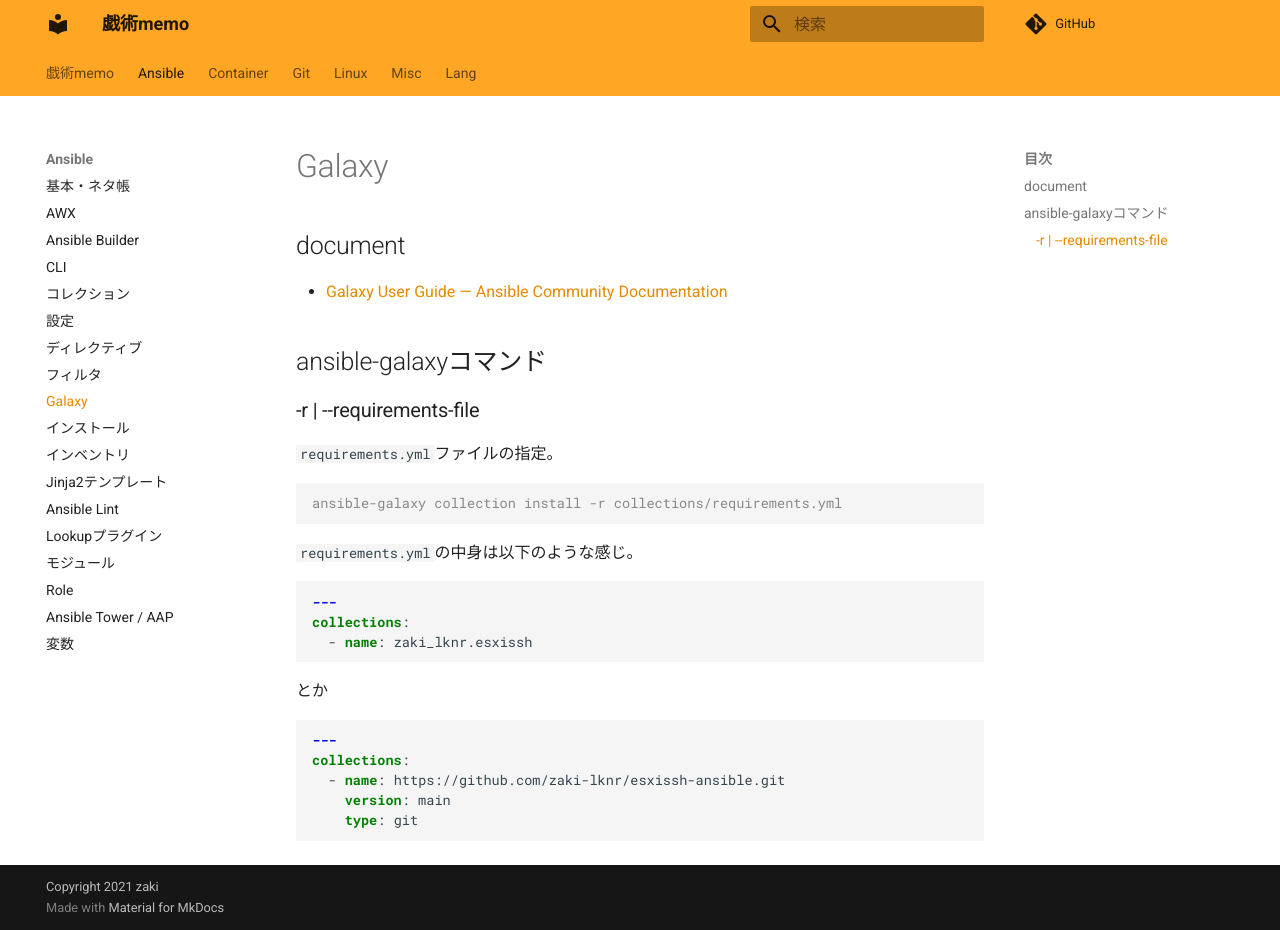
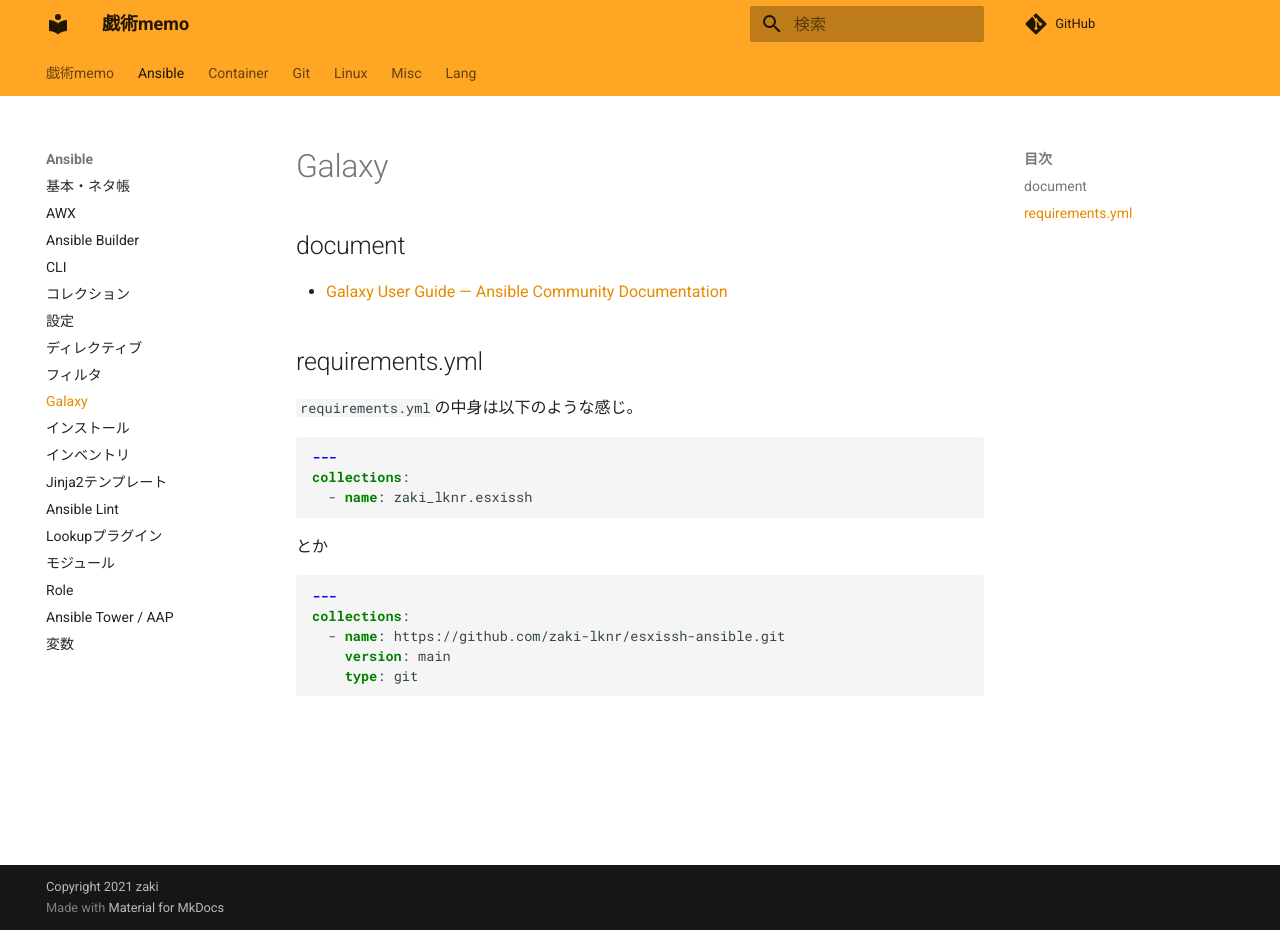
Before and after one commit to zaki-lknr/docs, an MkDocs documentation site: the page built from docs/Ansible/galaxy.md, in a window 1280 px wide and 930 px high. Built offline with MkDocs 1.6.1 and Material for MkDocs 9.7.7, drawn with Linux system fonts in a browser that asks for light colours; comment, search, counter and statistics services are not loaded.

Commit message:
update: ansible: ansible-galaxyコマンドをcliページへ移動

````diff
--- a/docs/Ansible/galaxy.md
+++ b/docs/Ansible/galaxy.md
@@ -4,15 +4,7 @@
 
 - [Galaxy User Guide — Ansible Community Documentation](https://docs.ansible.com/ansible/latest/galaxy/user_guide.html)
 
-## ansible-galaxyコマンド
-
-### -r | --requirements-file
-
-`requirements.yml`ファイルの指定。
-
-```console
-ansible-galaxy collection install -r collections/requirements.yml
-```
+## requirements.yml
 
 `requirements.yml`の中身は以下のような感じ。
 
````
Also changed, not shown: docs/Ansible/cli.md (+10 -0 lines).
